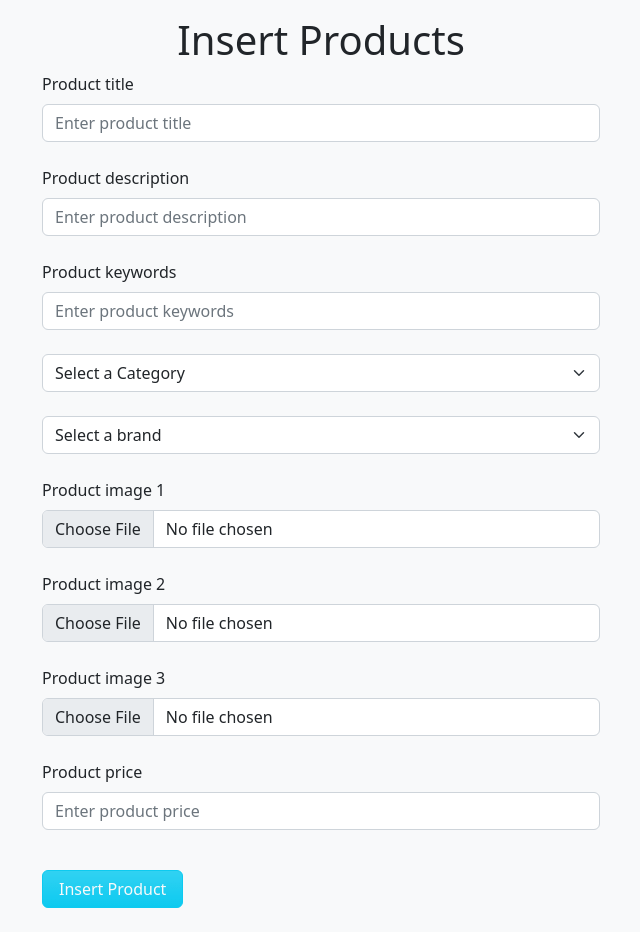
After one commit to ax-abdullah/ecommerce, a PHP site: page /admin_area/insert_products.php in a window 1280 px wide. The commit adds this page. Shown: the whole page, without its empty margins (319-959 px from the left). Run offline with PHP 8.4, Linux system fonts and the light colour scheme; data that the repository does not hold is empty.

Commit message:
adding insert products page adding insert products page and retrieving brands and categoires data from the database to show them in the select element.

```diff
--- a/admin_area/index.php
+++ b/admin_area/index.php
@@ -52,7 +52,7 @@
                 </div>
                 <div class="button d-flex flex-wrap gap-2">
                     <button class="p-0 border-0">
-                            <a href="#" class="nav-link px-3 py-1  py-1 text-light bg-info bg-gradient my-1 ">
+                            <a href="insert_products.php" class="nav-link px-3 py-1  py-1 text-light bg-info bg-gradient my-1 ">
                                 Insert Products
                             </a>
                     </button>
@@ -114,6 +114,9 @@
             if(isset($_GET['insert_brand'])){
                 include('insert_brand.php');
             }
+            if(isset($_GET['insert_products'])){
+                include('insert_products.php');
+            }
         ?>
     </div>
     <!-- Last child -->
--- /dev/null
+++ b/admin_area/insert_products.php
@@ -0,0 +1,107 @@
+<?php
+    include('../includes/connection.php');
+
+    $categories = "SELECT * FROM `categories`";
+    $query = mysqli_query($connection, $categories);
+    // $categories_result = mysqli_fetch_assoc($query);
+
+    $brands = "SELECT * FROM `brands`";
+    $brands_query = mysqli_query($connection, $brands);
+?>
+
+<!DOCTYPE html>
+<html lang="en">
+<head>
+    <meta charset="UTF-8">
+    <meta http-equiv="X-UA-Compatible" content="IE=edge">
+    <meta name="viewport" content="width=device-width, initial-scale=1.0">
+    <title>Insert Products</title>
+    <!-- Bootstrap link -->
+    <link href="https://cdn.jsdelivr.net/npm/bootstrap@5.2.1/dist/css/bootstrap.min.css" rel="stylesheet" integrity="sha384-iYQeCzEYFbKjA/T2uDLTpkwGzCiq6soy8tYaI1GyVh/UjpbCx/TYkiZhlZB6+fzT" crossorigin="anonymous">
+
+    <!-- font awesome link -->
+    <link rel="stylesheet" href="https://cdnjs.cloudflare.com/ajax/libs/font-awesome/6.2.0/css/all.min.css" integrity="sha512-xh6O/CkQoPOWDdYTDqeRdPCVd1SpvCA9XXcUnZS2FmJNp1coAFzvtCN9BmamE+4aHK8yyUHUSCcJHgXloTyT2A==" crossorigin="anonymous" referrerpolicy="no-referrer" />
+    <!-- Style link -->
+    <link rel="stylesheet" href="../styles/style.css">
+</head>
+<body class="bg-light">
+    <div class="container mt-3">
+        <h1 class="text-center">Insert Products</h1>
+        <!-- Form -->
+        <form action="" method="POST" enctype="multipart/form-data">
+            <!-- title -->
+            <div class="form-outline mb-4  col-md-8 col-lg-6 col-sm-10 m-auto">
+                <label for="product_title" class="form-label">Product title</label>
+                <input type="text" name="product_title" id="product_title" class="form-control" placeholder="Enter product title" autocomplete="off" required>
+            </div>
+            <!-- description -->
+            <div class="form-outline mb-4  col-md-8 col-lg-6 col-sm-10 m-auto">
+                <label for="product_description" class="form-label">Product description</label>
+                <input type="text" name="product_description" id="product_description" class="form-control" placeholder="Enter product description" autocomplete="off" required>
+            </div>
+            <!-- keywords -->
+            <div class="form-outline mb-4  col-md-8 col-lg-6 col-sm-10 m-auto">
+                <label for="product_keywords" class="form-label">Product keywords</label>
+                <input type="text" name="product_keywords" id="product_keywords" class="form-control" placeholder="Enter product keywords" autocomplete="off" required>
+            </div>
+            <!-- Categories -->
+            <div class="form-outline mb-4  col-md-8 col-lg-6 col-sm-10 m-auto">
+                <select name="product_categories" id="" class="form-select">
+                    <option value="">Select a Category</option>
+                    <?php
+                        while($categories_result = mysqli_fetch_assoc($query)){
+                           echo "<option value='".$categories_result['category_id']."'>".$categories_result['category_title']."</option>";
+                        }
+                    ?>
+                </select>
+            </div>
+            <!-- brands -->
+            <div class="form-outline mb-4  col-md-8 col-lg-6 col-sm-10 m-auto">
+                <select name="product_brands" id="" class="form-select">
+                    <option value="">Select a brand</option>
+                    <?php
+                        while($brands_result = mysqli_fetch_assoc($brands_query)){
+                            echo "<option value=".$brands_result['brand_id'].">"
+                            .$brands_result['brand_title'].
+                            "</option>";
+                        }
+                    ?>
+                </select>
+            </div>
+            <!-- image 1 -->
+            <div class="form-outline mb-4  col-md-8 col-lg-6 col-sm-10 m-auto">
+                <label for="product_image1" class="form-label">Product image 1</label>
+                <input type="file" name="product_image1" id="product_image1" class="form-control" required>
+            </div>
+            <!-- image 2 -->
+            <div class="form-outline mb-4  col-md-8 col-lg-6 col-sm-10 m-auto">
+                <label for="product_image2" class="form-label">Product image 2</label>
+                <input type="file" name="product_image2" id="product_image2" class="form-control" required>
+            </div>
+        </form>
+            <!-- image 3 -->
+            <div class="form-outline mb-4  col-md-8 col-lg-6 col-sm-10 m-auto">
+                <label for="product_image3" class="form-label">Product image 3</label>
+                <input type="file" name="product_image3" id="product_image3" class="form-control" required>
+            </div>
+            <!-- price -->
+            <div class="form-outline mb-4  col-md-8 col-lg-6 col-sm-10 m-auto">
+                <label for="product_price" class="form-label">Product price</label>
+                <input type="text" name="product_price" id="product_price" class="form-control" placeholder="Enter product price" autocomplete="off" required>
+            </div>
+            <!-- price -->
+            <div class="form-outline mb-4  col-md-8 col-lg-6 col-sm-10 m-auto">
+               <input type="submit" name="insert_product" class="btn btn-info mt-3 px-3 text-light bg-gradient" value="Insert Product">
+            </div>
+        </form>
+    </div>
+
+    <!-- Last child -->
+    <!-- <footer class="bg-info bg-gradient p-4 text-center footer">
+        <p class="m-0">All rights reserved &copy; Designed by Abdullah Ahmed-2022</p>
+    </footer> -->
+    <!-- Bootstrap js link -->
+    <script src="https://cdn.jsdelivr.net/npm/bootstrap@5.2.1/dist/js/bootstrap.bundle.min.js" integrity="sha384-u1OknCvxWvY5kfmNBILK2hRnQC3Pr17a+RTT6rIHI7NnikvbZlHgTPOOmMi466C8" crossorigin="anonymous"></script>
+
+</body>
+</html>
```
Also changed, not shown: index.php (+0 -8 lines).
